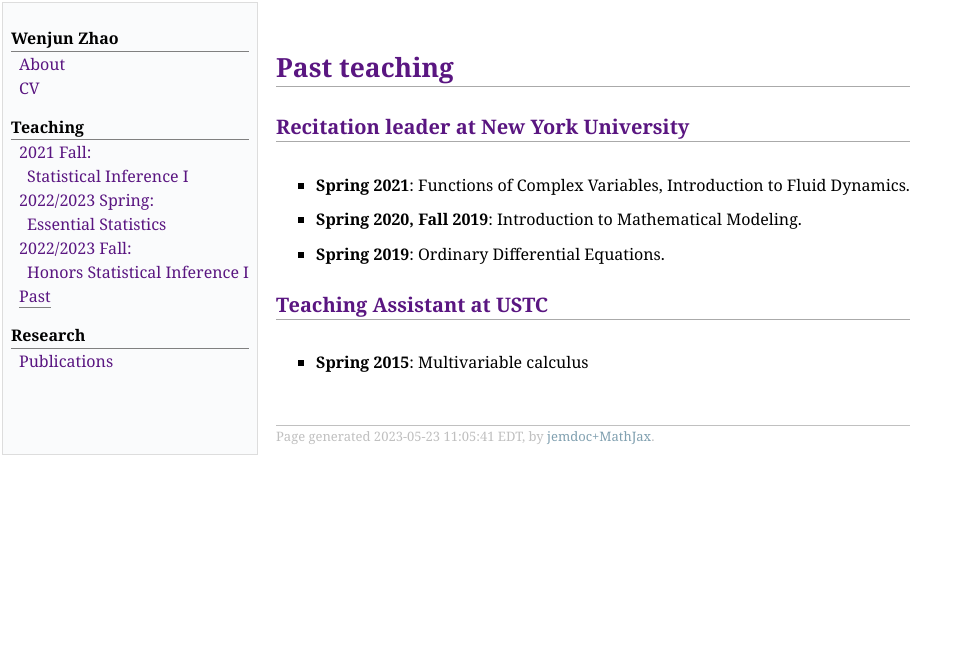
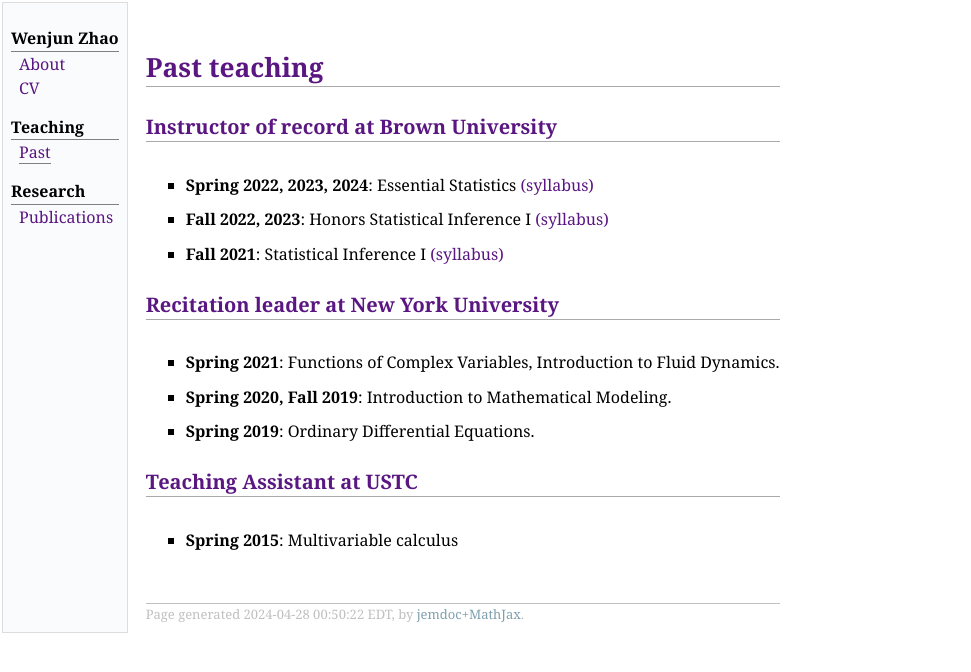
Before and after one commit to WenjunZHAOwO/WenjunZHAOwO.github.io, a plain HTML site: page teaching_past.html in a window 1280 px wide. Shown: the whole page, without its empty margins (0-971 px from the left). Drawn offline with Linux system fonts and the light colour scheme.

Commit message:
merge past teaching

```diff
--- a/teaching_past.html
+++ b/teaching_past.html
@@ -15,9 +15,6 @@
 <div class="menu-item"><a href="index.html">About</a></div>
 <div class="menu-item"><a href="CV_Zhao.pdf">CV</a></div>
 <div class="menu-category">Teaching</div>
-<div class="menu-item"><a href="1650.html">2021&nbsp;Fall:&nbsp;<br /> Statistical&nbsp;Inference&nbsp;I</a></div>
-<div class="menu-item"><a href="0650.html">2022/2023&nbsp;Spring:&nbsp;<br /> Essential&nbsp;Statistics</a></div>
-<div class="menu-item"><a href="1655.html">2022/2023&nbsp;Fall:&nbsp;<br /> Honors&nbsp;Statistical&nbsp;Inference&nbsp;I</a></div>
 <div class="menu-item"><a href="teaching_past.html" class="current">Past</a></div>
 <div class="menu-category">Research</div>
 <div class="menu-item"><a href="publications.html">Publications</a></div>
@@ -26,6 +23,24 @@
 <p><br />
 </p>
 <h1>Past teaching</h1>
+<h2>Instructor of record at Brown University</h2>
+<p><br />
+</p>
+<ul>
+<li><p><b>Spring 2022, 2023, 2024</b>: Essential Statistics <a href="syllabus_0650.pdf" target=&ldquo;blank&rdquo;>(syllabus)</a>
+</p>
+</li>
+</ul>
+<ul>
+<li><p><b>Fall 2022, 2023</b>: Honors Statistical Inference I <a href="syllabus_1655.pdf" target=&ldquo;blank&rdquo;>(syllabus)</a>
+</p>
+</li>
+</ul>
+<ul>
+<li><p><b>Fall 2021</b>: Statistical Inference I <a href="syllabus_1650.pdf" target=&ldquo;blank&rdquo;>(syllabus)</a>
+</p>
+</li>
+</ul>
 <h2>Recitation leader at New York University</h2>
 <p><br />
 </p>
@@ -54,7 +69,7 @@
 </ul>
 <div id="footer">
 <div id="footer-text">
-Page generated 2023-05-23 11:05:41 EDT, by <a href="https://github.com/wsshin/jemdoc_mathjax" target="blank">jemdoc+MathJax</a>.
+Page generated 2024-04-28 00:50:22 EDT, by <a href="https://github.com/wsshin/jemdoc_mathjax" target="blank">jemdoc+MathJax</a>.
 </div>
 </div>
 </td>
```
Also changed, not shown: index.html (+2 -5 lines), publications.html (+1 -4 lines), 1 other file.
